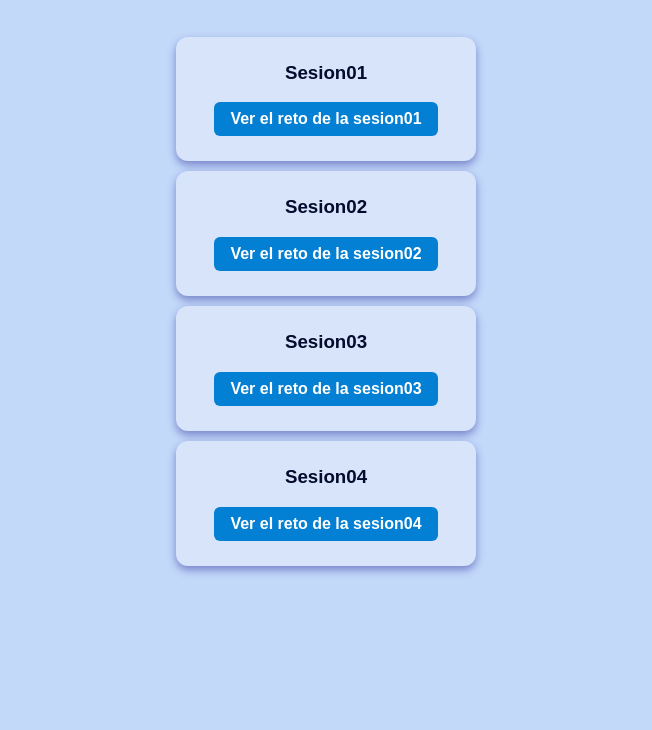
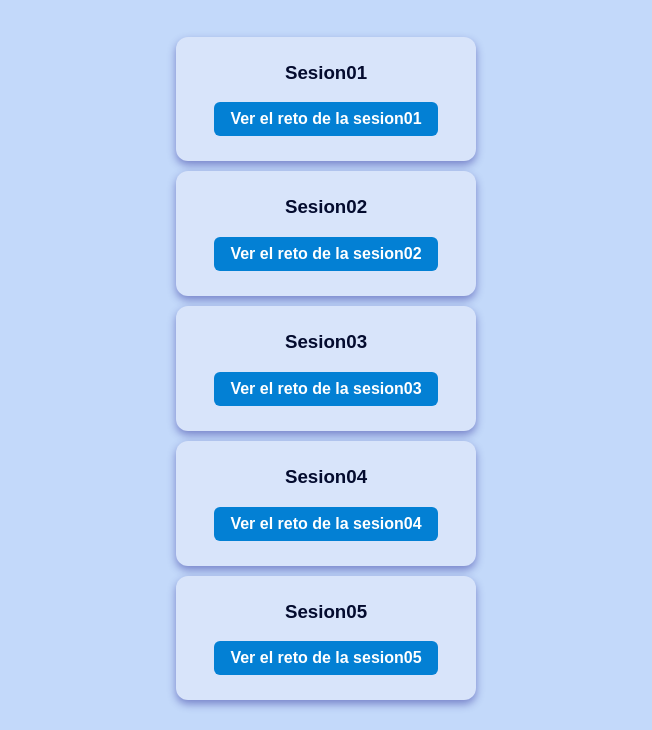
Before and after one commit to freidermurillopalacios-afk/web---adso-Freider-Murillo, a plain HTML site: page index.html in a window 1280 px wide. Shown: the part 159-889 px from the top of the page, without its empty margins (314-966 px from the left). Before the commit the page ends 800 px from the top, so only its background shows below. Drawn offline with Linux system fonts and the light colour scheme.

Commit message:
Add Sesion05 to portfolio

```diff
--- a/index.html
+++ b/index.html
@@ -32,6 +32,11 @@
             <h3>Sesion04</h3>
             <a href="https://freidermurillopalacios-afk.github.io/web---adso-Freider-Murillo/sesion04/reto/index.html">Ver el reto de la sesion04</a>
         </div>
+
+        <div class="tarjeta">
+            <h3>Sesion05</h3>
+            <a href="https://freidermurillopalacios-afk.github.io/web---adso-Freider-Murillo/sesion05/reto/index.html">Ver el reto de la sesion05</a>
+        </div>
     </main>
 
 </body>
```
